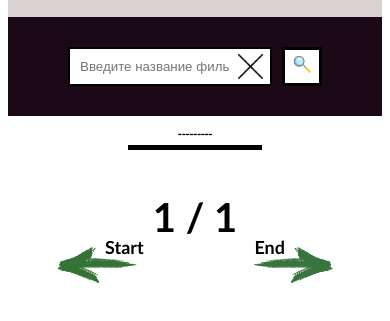
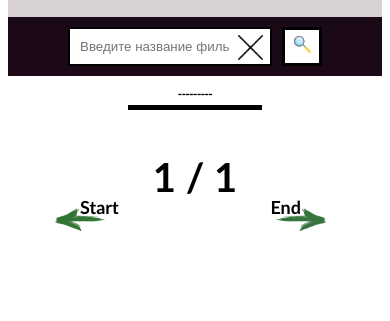
Before and after one commit to Rasoan/MovieSearch, a plain HTML site: page index.html in a window 390 px wide. Shown: the part 181-502 px from the top of the page. Drawn offline with Linux system fonts and the light colour scheme; no server answers; files whose address does not match are found by name.

Commit message:
fix: arrow

```diff
--- a/index.html
+++ b/index.html
@@ -55,8 +55,8 @@
         <div class="swiper-button-prev"></div>
       </div>
       <div class="swiper-buttons">
-        <p class="back-top">Start</p>
-        <p class="go-end">End</p>
+        <p id="back-top-id" class="back-top">Start</p>
+        <p id="go-end-id" class="go-end">End</p>
       </div>
     </div>
   </main>
--- a/script/script.js
+++ b/script/script.js
@@ -14,6 +14,8 @@ const loading = document.getElementById("followingBallsG");
 const indicator_slides = document.getElementById("swiper-pagination-id");
 const clear_search = document.getElementById("form-search-clear-id");
 const keyboard_search = document.getElementById("form-search-keyboard-id");
+
+
 
 
 const my_id = "812ef198"; // rasoian
@@ -202,6 +204,7 @@ let isFetching = false; // это флаг, пока он true загружае
 async function get(number_page) {
   loading.style.visibility = "visible";
   indicator_slides.style.visibility = "hidden";
+  button_end.classList.add("opacity-arrow-sw");
 
 
 
@@ -225,6 +228,7 @@ async function get(number_page) {
   if (translate_error || movie_search_fetch_error) {
     loading.style.visibility = "hidden";
     indicator_slides.style.visibility = "visible";
+    button_end.classList.remove("opacity-arrow-sw");
     return;
   }
 
@@ -277,6 +281,8 @@ async function get(number_page) {
 
   loading.style.visibility = "hidden";
   indicator_slides.style.visibility = "visible";
+
+  button_end.classList.remove("opacity-arrow-sw");
 }
 
 
--- a/style/style.css
+++ b/style/style.css
@@ -474,6 +474,10 @@ body {
   left: 50px !important;
 }
 
+.opacity-arrow-sw {
+  opacity: 0.4;
+}
+
 
 
 
@@ -898,7 +902,7 @@ body {
   }
 
   .go-end {
-    right: 160px;
+    right: 100px;
   }
 
   .go-end::after {
@@ -907,7 +911,7 @@ body {
   }
 
   .back-top {
-    left: 160px;
+    left: 100px;
   }
 
   .back-top::before {
@@ -1003,7 +1007,7 @@ body {
     width: 300px;
     position: relative;
     margin: 0 auto;
-    padding: 30px 10px;
+    padding: 10px;
     display: flex;
     justify-content: center;
   }
@@ -1023,6 +1027,7 @@ body {
 
   .form-search-clear {
     left: 203px;
+    top: 18px;
   }
 
   .button-search {
@@ -1090,21 +1095,25 @@ body {
   }
 
   .go-end {
-    right: 70px;
+    right: 54px;
   }
 
   .go-end::after {
     top: 8px;
-    right: -48px
+    right: -25px;
+    width: 50px;
+    height: 30px;
   }
 
   .back-top {
-    left: 70px;
+    left: 45px;
   }
 
   .back-top::before {
     top: 8px;
-    left: -48px
+    left: -25px;
+    width: 50px;
+    height: 30px;
   }
 
 
```
